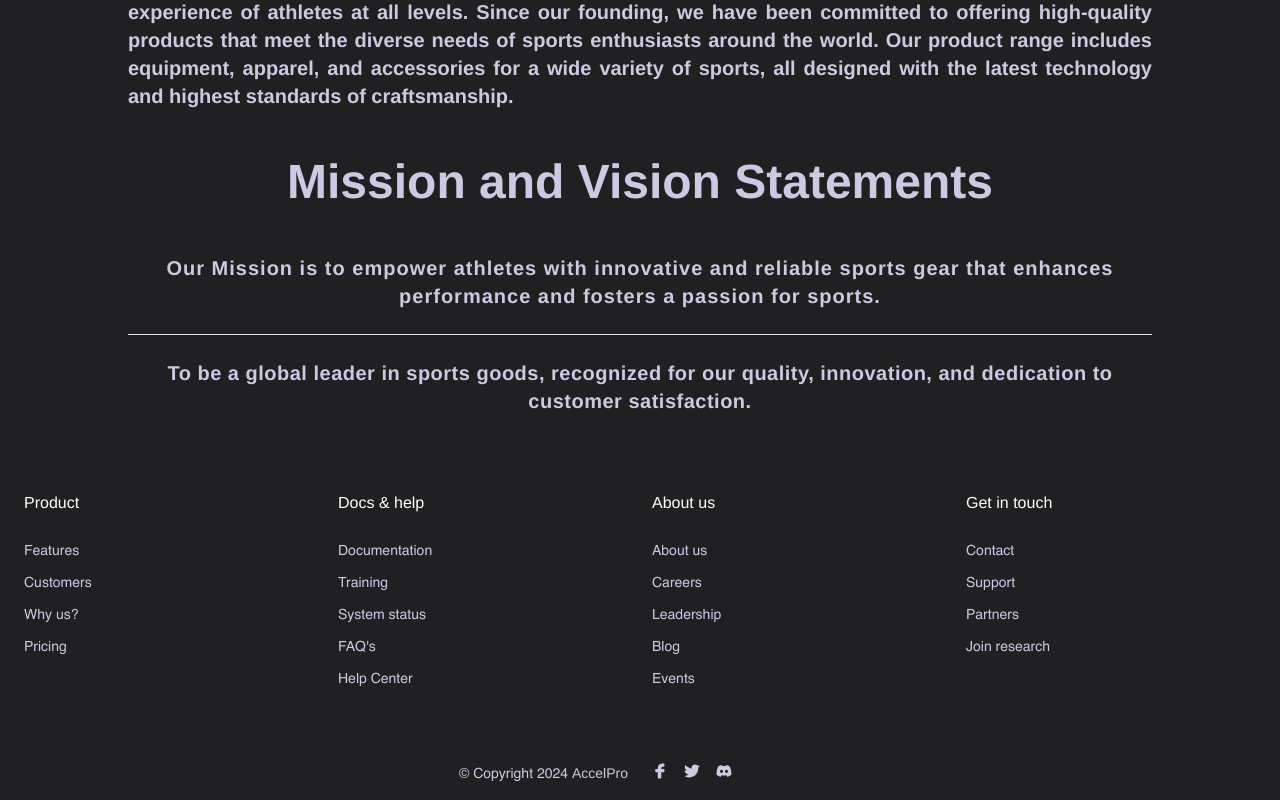
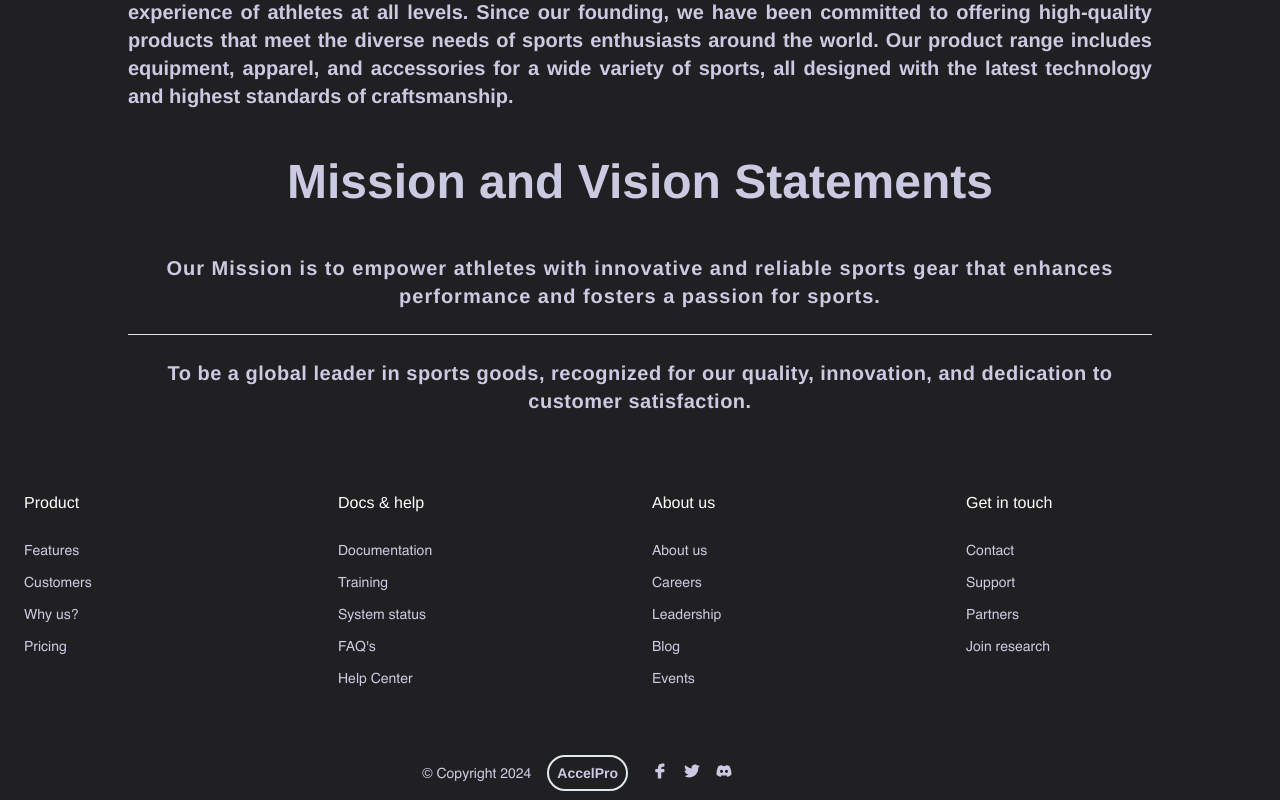
Before and after one commit to coder7475/sports-frontend, a React (Vite) app: page /about in a window 1280 px wide. Shown: the part 238-1038 px from the top of the page. Built offline with nearby package versions, Linux system fonts and the light colour scheme.

Commit message:
feat: modify footer

```diff
--- a/src/components/footer/Footer.tsx
+++ b/src/components/footer/Footer.tsx
@@ -209,7 +209,10 @@ const Footer = () => {
         <div className="container px-6 mx-auto">
           <div className="grid grid-cols-4 gap-6 md:grid-cols-8 lg:grid-cols-12">
             <div className="col-span-2 md:col-span-4 lg:col-span-6 text-end">
-              © Copyright 2024 <span className="font-medium">AccelPro</span>
+              © Copyright 2024{" "}
+              <span className="font-bold ml-3 border-2 p-2 rounded-full">
+                AccelPro
+              </span>
             </div>
 
             <nav
```
